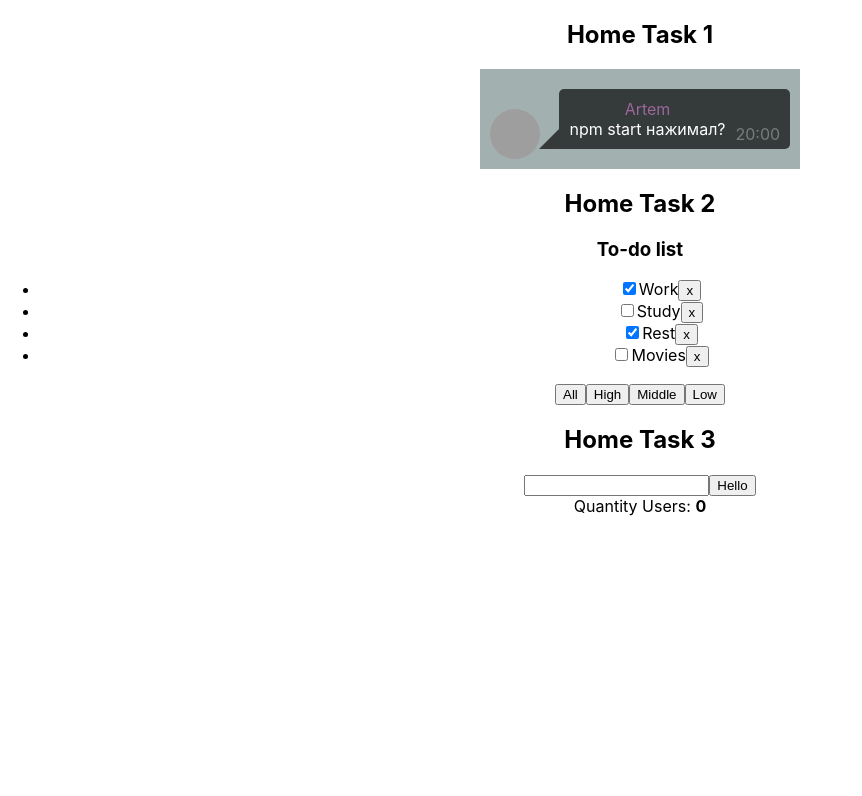
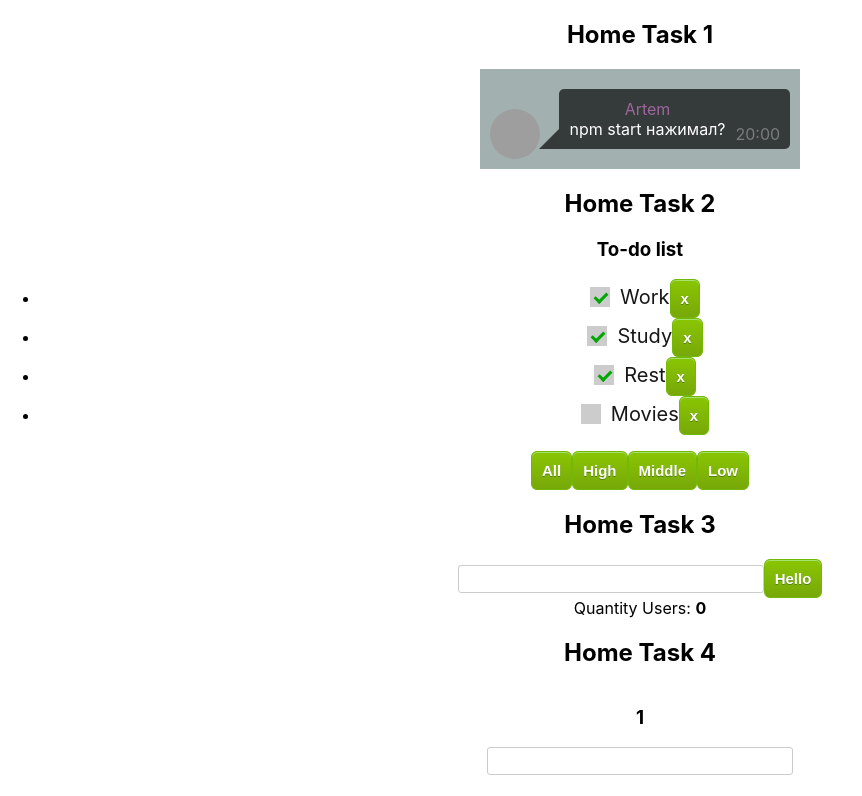
Before and after one commit to AD1N1993/HomeWorkReactTS, a React (Create React App) app: page /#/ in a window 1280 px wide. Shown: the top 796 px of the page, without its empty margins (0-862 px from the left). Built offline with nearby package versions, Linux system fonts and the light colour scheme; grey boxes are pictures that could not be loaded.

Commit message:
Home Task 4

```diff
--- a/src/App.tsx
+++ b/src/App.tsx
@@ -4,6 +4,7 @@ import Message from "./components/Message/Message";
 import {Todolist} from "./components/Todolist/TodoList";
 import HelloInput from "./components/HelloInput/HelloInput";
 import {v1} from "uuid";
+import {SchowRoom} from "./components/ShowRoom/ShowRoom";
 
 
 export type TasksType = {
@@ -18,11 +19,12 @@ export type HelloUsersType = {
     id: string
     name: string
 }
+
 function App() {
     let [tasks, setTasks] = useState<Array<TasksType>>(
         [
             {id: 1, titleTask: "Work", priority: "High", isDone: true},
-            {id: 2, titleTask: "Study", priority: "High", isDone: false},
+            {id: 2, titleTask: "Study", priority: "High", isDone: true},
             {id: 3, titleTask: "Rest", priority: "Middle", isDone: true},
             {id: 4, titleTask: "Movies", priority: "Low", isDone: false},
         ]
@@ -31,9 +33,8 @@ function App() {
 
     let [inputState, setInput] = useState("");
 
-    let [usersHello, setUsersHello] = useState<Array<HelloUsersType>>([
+    let [usersHello, setUsersHello] = useState<Array<HelloUsersType>>([]);
 
-    ]);
 
     function removeTask(taskId: number) {
         tasks = tasks.filter((t: TasksType) => t.id !== taskId)
@@ -48,12 +49,22 @@ function App() {
         setInput(name);
     }
 
-    function changeQuantityUsers(userName:string) {
-        let newUser:HelloUsersType = {id:v1(), name: userName};
+    function changeQuantityUsers(userName: string) {
+        let newUser: HelloUsersType = {id: v1(), name: userName};
         let newUsers = [newUser, ...usersHello]
         setUsersHello(newUsers)
 
     }
+
+    const changeStatus = (status: boolean, id: number) => {
+        let task = tasks.find(t => t.id === id);
+        console.log(status, id)
+        if (task) {
+            task.isDone = status;
+            setTasks([...tasks]);
+        }
+    }
+
 
     let tasksForTodolist = tasks;
     if (filter === "High") {
@@ -80,6 +91,8 @@ function App() {
                       tasks={tasksForTodolist}
                       removeTask={removeTask}
                       changeFilter={changeFilter}
+                      changeStatus={changeStatus}
+
 
             />
             <h2>Home Task 3</h2>
@@ -87,9 +100,29 @@ function App() {
                         changeInputName={enterName}
                         quantityUsers={usersHello}
                         changeQuantity={changeQuantityUsers}
+
             />
+            <h2>Home Task 4</h2>
+            <SchowRoom/>
+
+
         </div>
+
+
     );
 }
 
 export default App;
+// (TypeScript) домашка от меня №4:
+// - добавьте в проект домашек папку common - в ней мы будем хранить универсальные компоненты
+// <MyInput value={value} onChange={onChange}/> // это универсальная компонента
+// <Hello name={name} sayHello={sayHello}/> // это НЕ универсальная компонента, так как работает только с именами, ...на работе так же будут непонятные таски - научитесь спрашивать если что-то не понятно, иначе на работе будете страдать из-за необходимости всё переделывать за "спасибо" из-за того что вы не правильно поняли задание!!!!!!!!!!!!!!!!!!!!!!!!!!!!!!!!!!!!!!!
+// - на работе часто вместо стандартных хтмл тегов используют готовые компоненты с красивыми стилями, нужно сделать 3 компоненты: инпут, чекбокс и кнопку
+// - эти компоненты должны быть УНИВЕРСАЛЬНЫМИ и иметь красивые стили (создать самому или найти в интернете)
+// - добавьте в проект компоненту, в которой отрисуйте эти универсальные компоненты для демонстрации
+// - замените в предыдущих домашках стандартные кнопки и инпуты вашими универсальными компонентами, в последующих домашках используйте свои универсальные компоненты вместо стандартных
+// задачи со звёздочками:
+//     * сделайте так чтоб onChange ваших компонент сразу давал нужное значение (value/checked), а не объект ивента
+// * добавьте в инпуту пропс для функции, которая будет выполняться по нажатию кнопки Enter
+// * добавьте в свою кнопку необязательный пропс для выбора типа кнопки: стандартный (выбран изначально) или красный (для кнопок удаления/отмены/выхода/...), стили для разных типов должны быть разные
+// * добавить необязательный пропс error в инпут, в случае передачи в него значения нужно менять стиль инпута на красный
--- /dev/null
+++ b/src/common/Button/Button.module.scss
@@ -0,0 +1,35 @@
+.btn {
+
+  box-shadow: inset 0px 1px 0px 0px #a4e271;
+  background: #89c403 linear-gradient(to bottom, #89c403 5%, #77a809 100%);
+  border-radius: 6px;
+  border: 1px solid #74b807;
+  display: inline-block;
+  cursor: pointer;
+  color: #ffffff;
+  font-size: 15px;
+  font-weight: bold;
+  padding: 10px;
+  text-decoration: none;
+  text-shadow: 0px 1px 0px #528009;
+  outline: none;
+
+  &:hover {
+    background: #77a809 linear-gradient(to bottom, #77a809 5%, #89c403 100%);
+  }
+
+  &:active {
+    position: relative;
+    top: 1px;
+  }
+
+}
+
+.error{
+  background: #c40303 linear-gradient(to bottom, #c40303 5%, #a80909 100%);
+  box-shadow: inset 0px 1px 0px 0px #e27171;
+  border: 1px solid #b80707;
+  &:hover {
+    background: #a80909 linear-gradient(to bottom, #a80909 5%, #c40303 100%);
+  }
+}
--- /dev/null
+++ b/src/common/Button/Button.tsx
@@ -0,0 +1,19 @@
+import React, {useState} from "react";
+import s from "./Button.module.scss"
+
+type ButtonTypeProps = {
+    value:string
+    action: ()=> void
+    mode?: "red"
+}
+
+export const Button = (props:ButtonTypeProps) =>{
+
+    return(
+        <button
+            className={props.mode === "red" ? `${s.btn}  ${s.error}`:  s.btn}
+            onClick={props.action}>
+            {props.value}
+        </button>
+    );
+}
--- /dev/null
+++ b/src/common/InputCheckbox/InputCheckbox.module.scss
@@ -0,0 +1,45 @@
+.input {
+  display: none;
+}
+
+.checkbox {
+  position: relative;
+  color: #181717;
+  font-size: 20px;
+  &::before {
+    position: absolute;
+    top: 50%;
+    transform: translateY(-50%);
+    left: -30px;
+    content: "";
+    width: 20px;
+    height: 20px;
+    background-color: #cccccc;
+
+  }
+  &:hover{
+    border-bottom: 1px solid #008000;
+    &::before {
+      background-color: #dbdbdb;
+    }
+    &::after{
+      border: solid #008000;
+      border-width: 0 3px 3px 0;
+    }
+  }
+  transition: all 0.3s;
+}
+
+.active{
+  &::after{
+    position: absolute;
+    top: 20%;
+    left: -23px;
+    content: "";
+    width: 5px;
+    height: 10px;
+    border: solid #00a700;
+    border-width: 0 3px 3px 0;
+    transform: rotate(45deg);
+  }
+}
--- /dev/null
+++ b/src/common/InputCheckbox/InputCheckbox.tsx
@@ -0,0 +1,23 @@
+import React, {ChangeEvent} from "react";
+import s from "./InputCheckbox.module.scss"
+
+type inputCheckboxTypeProps = {
+    checked: boolean
+    changeStatus: (status: boolean, id: number) => void
+    value: string;
+    id?:number}
+
+export const InputCheckBox = (props:inputCheckboxTypeProps) => {
+    const changeStatus = (e:ChangeEvent<HTMLInputElement>) => {
+        let id = props.id || +e.currentTarget.id;
+       props.changeStatus(e.currentTarget.checked,id);
+    }
+    return (
+        <>
+            <label className={`${s.checkbox} ${props.checked? s.active: ""}`}>
+                <input className={s.input} type="checkbox" value={"1"} checked={props.checked} onChange={changeStatus}/>
+                <span >{props.value}</span>
+            </label>
+        </>
+    );
+}
--- /dev/null
+++ b/src/common/InputText/InputText.module.scss
@@ -0,0 +1,20 @@
+.inputText{
+  border: 1px solid #cccccc;
+  border-radius: 3px;
+  outline: none;
+  height: 24px;
+  width: 300px;
+  color: #535151;
+  font-size: 16px;
+  &:focus{
+    box-shadow: 0 0 10px rgba(0,0,0,0.5);
+  }
+}
+
+.error{
+  color: red;
+  border: 1px solid #ff0000;
+  &:focus{
+    box-shadow: 0 0 10px rgba(129, 0, 0, 0.5);
+  }
+}
--- /dev/null
+++ b/src/common/InputText/InputText.tsx
@@ -0,0 +1,36 @@
+import React, {ChangeEvent, KeyboardEvent} from "react";
+import s from "./InputText.module.scss"
+
+type InputTextTypeProps = {
+    value: string
+    onChange: (inputValue: string) => void
+    actionEnter: () => void;
+    error?: boolean
+}
+
+
+export const InputText = (props: InputTextTypeProps) => {
+    const onChange = (e: ChangeEvent<HTMLInputElement>) => {
+        let inputValue = e.currentTarget.value;
+        props.onChange(inputValue);
+    }
+
+    const actionEnter = (e: KeyboardEvent<HTMLInputElement>) => {
+        if (e.key === 'Enter') {
+            props.actionEnter();
+        }
+
+    }
+    return (
+        <>
+            <input className={`${s.inputText} ${props.error && props.value !=="" ? s.error : ""}`}
+                   type="text"
+                   value={props.value}
+                   onChange={onChange}
+                   onKeyPress={actionEnter}
+
+            />
+            <span>{}</span>
+        </>
+    );
+}
--- a/src/components/HelloInput/HelloInput.tsx
+++ b/src/components/HelloInput/HelloInput.tsx
@@ -1,5 +1,7 @@
 import React, {ChangeEvent, KeyboardEvent} from "react";
 import {HelloUsersType} from "../../App";
+import {Button} from "../../common/Button/Button";
+import {InputText} from "../../common/InputText/InputText";
 
 type InputNameProps = {
     inputState: string
@@ -10,9 +12,11 @@ type InputNameProps = {
 
 function HelloInput(props:InputNameProps) {
 
- function changeInputValue(e: ChangeEvent<HTMLInputElement>) {
-    props.changeInputName(e.currentTarget.value)
- }
+
+    const onChange = (inputValue: string) => {
+        props.changeInputName(inputValue)
+    };
+
 
  function HelloUser() {
       if(props.inputState !==""){
@@ -32,15 +36,9 @@ function HelloInput(props:InputNameProps) {
 
     return (
         <>
-            <input
-                type="text"
-                value={props.inputState}
-                onChange={changeInputValue}
-                onKeyPress={sendKeyPressEnter}
-            />
-            <button className={'btn'} onClick={HelloUser}>
-                Hello
-            </button>
+
+            <InputText value={props.inputState} onChange={onChange} actionEnter={ HelloUser}/>
+            <Button value={"Hello"} action={HelloUser}/>
 
             <div>Quantity Users: <b>{props.quantityUsers.length}</b></div>
 
--- /dev/null
+++ b/src/components/ShowRoom/ShowRoom.module.scss
@@ -0,0 +1,5 @@
+.wrapper{
+  display: flex;
+  flex-direction: column;
+  align-items: center;
+}
--- /dev/null
+++ b/src/components/ShowRoom/ShowRoom.tsx
@@ -0,0 +1,38 @@
+import React, {ChangeEvent, useState} from "react";
+import {InputText} from "../../common/InputText/InputText";
+import {InputCheckBox} from "../../common/InputCheckbox/InputCheckbox";
+import {Button} from "../../common/Button/Button";
+import s from "./ShowRoom.module.scss"
+
+
+export const SchowRoom = () => {
+    let [inputValue, setInputValue] = useState<string>("");
+    let [isDone, setIsDone] = useState<boolean>(true)
+
+    const onChange = (inputValue: string) => {
+        setInputValue(inputValue)
+    };
+
+    const changeStatus = (status: boolean) => {
+        setIsDone(status)
+    }
+
+    const buttonAction = () => {
+        alert("Button work");
+    }
+
+    const actionEnter = () => {
+        alert("Enter action");
+        setInputValue("");
+    }
+    return (
+        <div className={s.wrapper}>
+            <h3>1</h3>
+            <InputText value={inputValue} onChange={onChange} actionEnter={actionEnter} error={true}/>
+            <h3>2</h3>
+            <InputCheckBox checked={isDone} changeStatus={changeStatus} value={"Name"}/>
+            <h3>3</h3>
+            <Button value={"Button"} action={buttonAction} mode={"red"}/>
+        </div>
+    );
+}
--- a/src/components/Todolist/TodoList.tsx
+++ b/src/components/Todolist/TodoList.tsx
@@ -1,34 +1,47 @@
-import React from "react";
+import React, {ChangeEvent} from "react";
 import {TasksType} from "../../App";
+import {Button} from "../../common/Button/Button";
+import {InputCheckBox} from "../../common/InputCheckbox/InputCheckbox";
 
 type TodolistPropsType = {
-      title: string
-      tasks: Array<TasksType>
-      removeTask: (taskId:number) => void
-      changeFilter: (value:"All"| "High" | "Middle" | "Low")=> void
+    title: string
+    tasks: Array<TasksType>
+    removeTask: (taskId: number) => void
+    changeFilter: (value: "All" | "High" | "Middle" | "Low") => void
+    changeStatus: (status: boolean, id: number) => void
 
 }
-export function Todolist(props:TodolistPropsType) {
-    return(
+
+export function Todolist(props: TodolistPropsType) {
+
+    const changeFilterValueAll = () => { props.changeFilter("All")};
+    const changeFilterValueHigh = () => { props.changeFilter("High")};
+    const changeFilterValueMiddle = () => { props.changeFilter("Middle")};
+    const changeFilterValueLow = () => { props.changeFilter("Low")};
+    return (
         <div className={"wrapper"}>
             <h3>{props.title}</h3>
             <ul>
                 {props.tasks.map(task => {
                     return (
                         <li key={task.id}>
-                            <input type="checkbox" checked={task.isDone}/>
-                            <span>{task.titleTask}</span>
-                            <button onClick={()=>{props.removeTask(task.id)}}>x</button>
+                            <InputCheckBox value={task.titleTask}
+                                           checked={task.isDone}
+                                           changeStatus={props.changeStatus}
+                                           id={task.id}/>
+                            <Button value={"x"} action={() => {
+                                props.removeTask(task.id)
+                            }}/>
                         </li>
                     );
                 })}
 
             </ul>
             <div>
-                <button onClick={()=> {props.changeFilter("All")}}>All</button>
-                <button onClick={()=>{props.changeFilter("High")}}>High</button>
-                <button onClick={()=>{props.changeFilter("Middle")}}>Middle</button>
-                <button onClick={()=>{props.changeFilter("Low")}}>Low</button>
+                <Button value={"All"} action={ changeFilterValueAll}/>
+                <Button value={"High"} action={ changeFilterValueHigh}/>
+                <Button value={"Middle"} action={ changeFilterValueMiddle}/>
+                <Button value={"Low"} action={ changeFilterValueLow}/>
             </div>
 
         </div>
```
